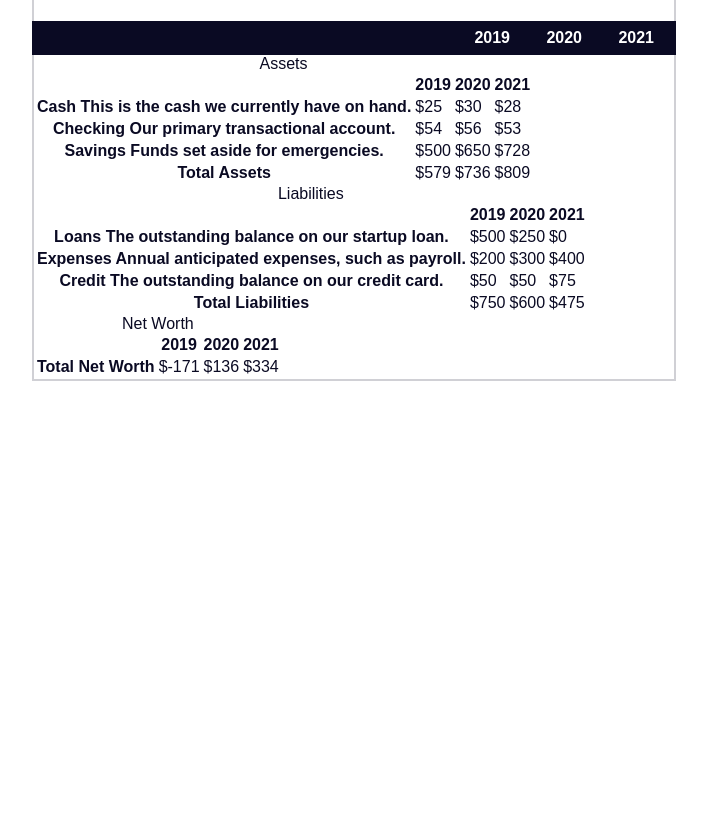
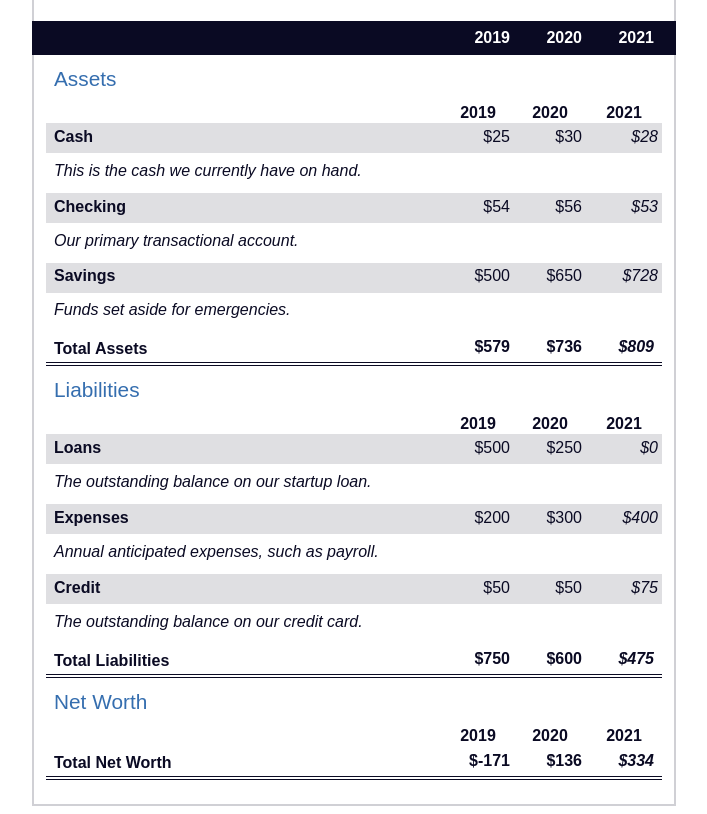
Before and after one commit to satyasaadhika/Balance-sheet, a plain HTML site: page index.html in a window 1280 px wide. Shown: the part 106-920 px from the top of the page, without its empty margins (286-993 px from the left). Before the commit the page ends 800 px from the top, so only its background shows below. Drawn offline with Linux system fonts and the light colour scheme.

Commit message:
add table style

```diff
--- a/style.css
+++ b/style.css
@@ -1,4 +1,3 @@
-
 
   html {
     box-sizing: border-box;
@@ -52,3 +51,85 @@
     width: 4.5rem;
     text-align: right;
   }
+
+  .table-wrap {
+    padding: 0 0.75rem 1.5rem 0.75rem;
+  }
+
+  table {
+    border-collapse: collapse;
+    border: 0;
+    width: 100%;
+    position: relative;
+    margin-top: 3rem;
+  }
+
+  table caption {
+    color: #356eaf;
+    font-size: 1.3em;
+    font-weight: normal;
+    position: absolute;
+    top: -2.25rem;
+    left: 0.5rem;
+  }
+
+  tbody td {
+    width: 100vw;
+    min-width: 4rem;
+    max-width: 4rem;
+  }
+
+  tbody th {
+    width: calc(100% - 12rem);
+  }
+
+  tr[class="total"] {
+    border-bottom: 4px double #0a0a23;
+    font-weight: bold;
+  }
+
+  tr[class="total"] th {
+    text-align: left;
+    padding: 0.5rem 0 0.25rem 0.5rem;
+  }
+
+  tr.total td {
+    text-align: right;
+    padding: 0 0.25rem;
+  }
+
+  tr.total td:nth-of-type(3) {
+    padding-right: 0.5rem;
+  }
+
+  tr.total:hover {
+    background-color: #99c9ff;
+  }
+
+  td.current {
+    font-style: italic;
+  }
+
+  tr.data {
+    background-image: linear-gradient(to bottom, #dfdfe2 1.845rem, white 1.845rem);
+  }
+
+  tr.data th {
+    text-align: left;
+    padding-top: 0.3rem;
+    padding-left: 0.5rem;
+  }
+
+  tr.data th .description {
+    display: block;
+    font-weight: normal;
+    font-style: italic;
+    padding: 1rem 0 0.75rem;
+    margin-right: -13.5rem;
+  }
+
+  tr.data td {
+    vertical-align: top;
+    padding: 0.3rem 0.25rem 0;
+    text-align: right;
+  }
```
